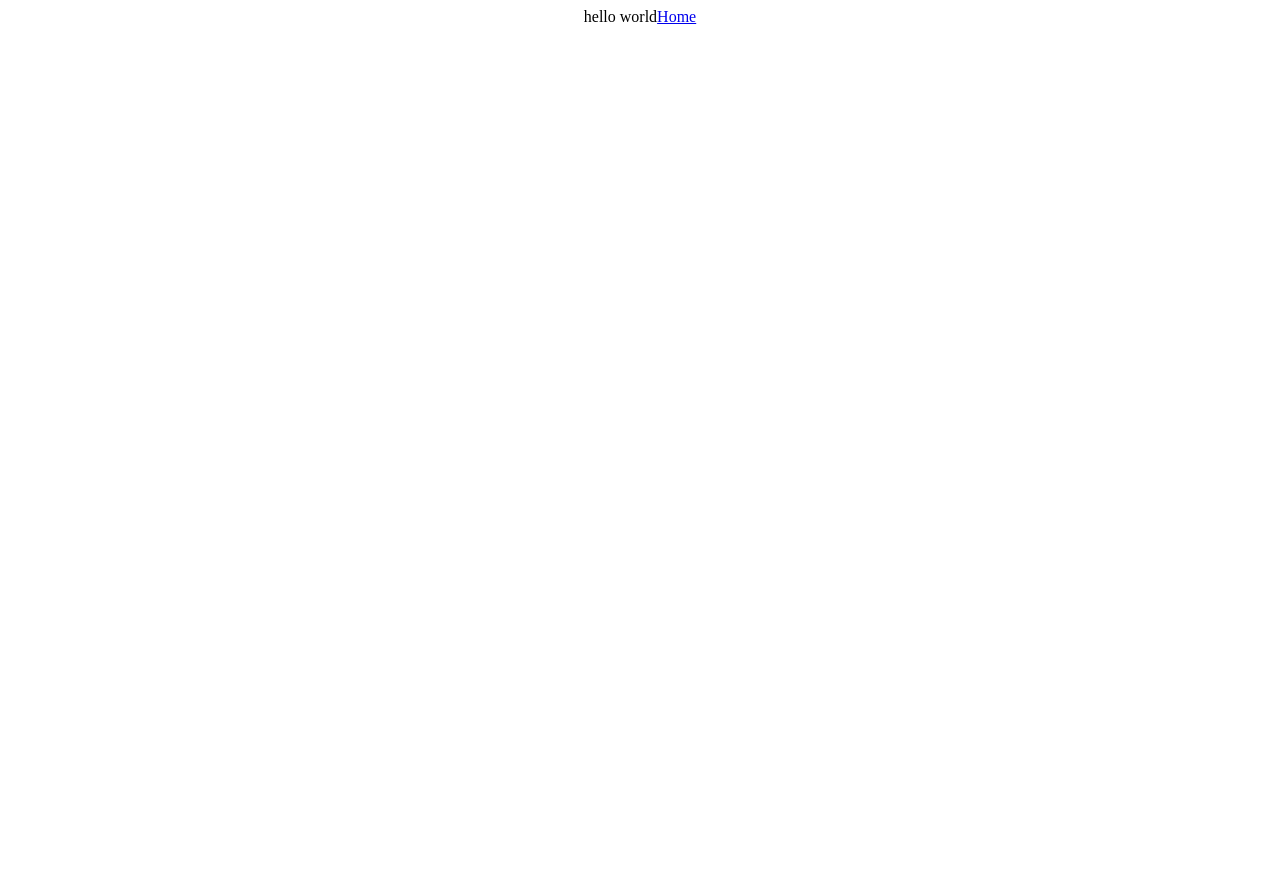
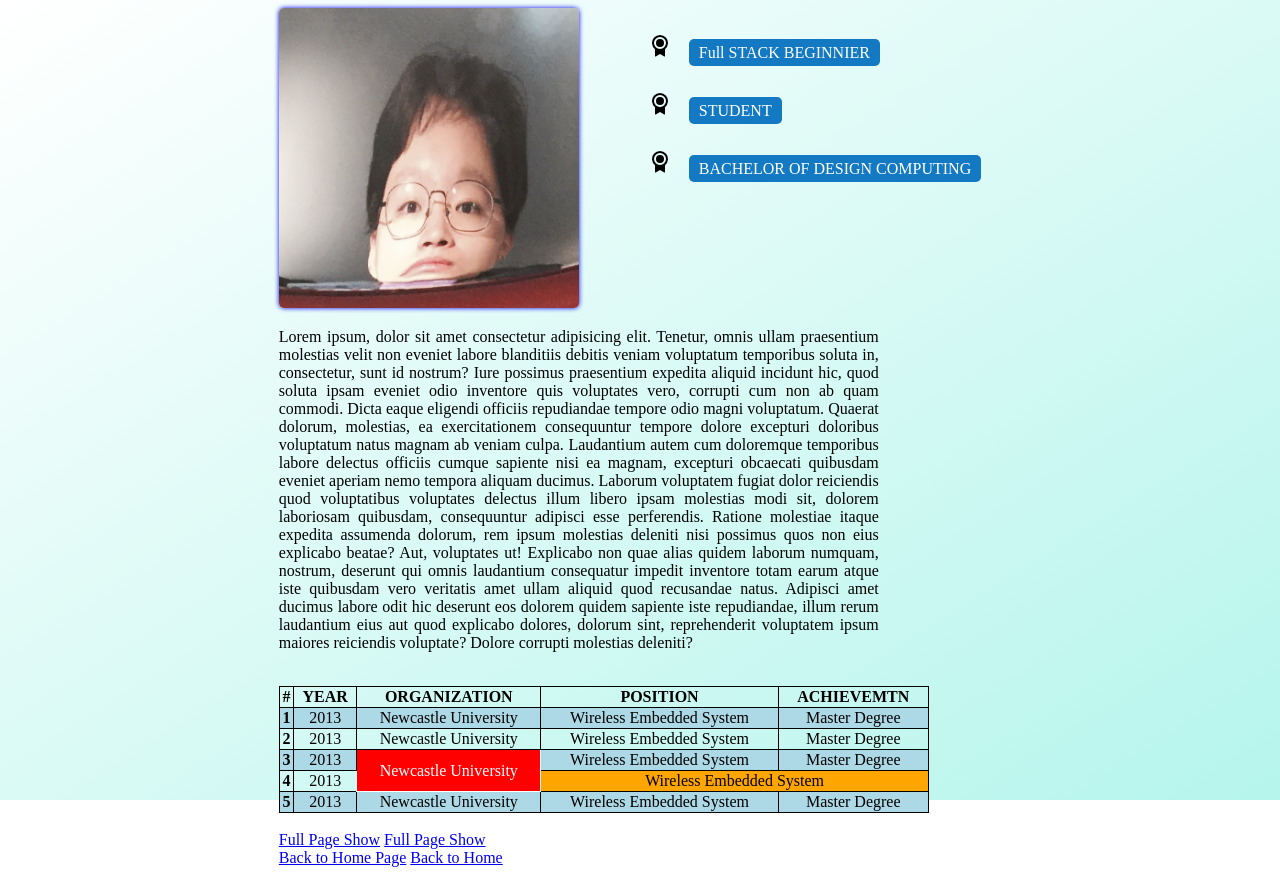
Before and after one commit to jaistiory/first_project_demo, a website built with Vite: page src/demo1/linkpage/aboutMe.html in a window 1280 px wide. Before the commit the page ends 800 px from the top, so only its background shows below. Built offline with nearby package versions, Linux system fonts and the light colour scheme.

Commit message:
Add aboutMe page
class date on 01/06/2023

```diff
--- a/src/demo1/linkpage/aboutMe.html
+++ b/src/demo1/linkpage/aboutMe.html
@@ -10,8 +10,96 @@
 </head>
 
 <body>
-  hello world
-  <a href="../hyperlinks.html">Home</a>
+  <div class="background"></div>
+ <main>
+  <header>
+    <a href="../hyperlinks.html">
+      <img src="headphoto.png" alt="headphoto">
+    </a>
+      <div>
+        <ul>
+          <li>
+            <span class="mySpan">Full STACK BEGINNIER</span>
+          </li>
+          <li>
+            <span class="mySpan">STUDENT</span>
+          </li>
+          <li>
+            <span class="mySpan">BACHELOR OF DESIGN COMPUTING</span>
+          </li>
+        </ul>
+      </div>
+  </header>
+    <p>
+      Lorem ipsum, dolor sit amet consectetur adipisicing elit. Tenetur, omnis ullam praesentium molestias velit non eveniet
+      labore blanditiis debitis veniam voluptatum temporibus soluta in, consectetur, sunt id nostrum? Iure possimus praesentium
+      expedita aliquid incidunt hic, quod soluta ipsam eveniet odio inventore quis voluptates vero, corrupti cum non ab quam commodi.
+      Dicta eaque eligendi officiis repudiandae tempore odio magni voluptatum. Quaerat dolorum, molestias, ea exercitationem consequuntur
+      tempore dolore excepturi doloribus voluptatum natus magnam ab veniam culpa. Laudantium autem cum doloremque temporibus labore delectus
+      officiis cumque sapiente nisi ea magnam, excepturi obcaecati quibusdam eveniet aperiam nemo tempora aliquam ducimus. Laborum voluptatem
+      fugiat dolor reiciendis quod voluptatibus voluptates delectus illum libero ipsam molestias modi sit, dolorem laboriosam quibusdam,
+      consequuntur adipisci esse perferendis. Ratione molestiae itaque expedita assumenda dolorum, rem ipsum molestias deleniti nisi possimus
+      quos non eius explicabo beatae? Aut, voluptates ut! Explicabo non quae alias quidem laborum numquam, nostrum, deserunt qui omnis laudantium
+      consequatur impedit inventore totam earum atque iste quibusdam vero veritatis amet ullam aliquid quod recusandae natus. Adipisci amet ducimus
+      labore odit hic deserunt eos dolorem quidem sapiente iste repudiandae, illum rerum laudantium eius aut quod explicabo dolores, dolorum sint,
+      reprehenderit voluptatem ipsum maiores reiciendis voluptate? Dolore corrupti molestias deleniti?
+    </p>
+    <br>
+    <table>
+      <thead>
+        <tr>
+          <th>#</th>
+          <th>Year</th>
+          <th>Organization</th>
+          <th>Position</th>
+          <th>Achievemtn</th>
+        </tr>
+        <tbody>
+          <tr class="table-blue">
+            <th scope="row">1</th>
+            <td>2013</td>
+            <td>Newcastle University</td>
+            <td>Wireless Embedded System</td>
+            <td>Master Degree</td>
+          </tr>
+          <tr>
+            <th scope="row">2</th>
+            <td>2013</td>
+            <td>Newcastle University</td>
+            <td>Wireless Embedded System</td>
+            <td>Master Degree</td>
+          </tr>
+          <tr class="table-blue">
+            <th scope="row">3</th>
+            <td>2013</td>
+            <td class="td-red" rowspan="2">Newcastle University</td>
+            <td>Wireless Embedded System</td>
+            <td>Master Degree</td>
+          </tr>
+          <tr>
+            <th scope="row">4</th>
+            <td>2013</td>
+            <td class="td-orange" colspan="2">Wireless Embedded System</td>
+          </tr>
+          <tr class="table-blue">
+            <th scope="row">5</th>
+            <td>2013</td>
+            <td>Newcastle University</td>
+            <td>Wireless Embedded System</td>
+            <td>Master Degree</td>
+          </tr>
+        </tbody>
+        <tfoot></tfoot>
+      </thead>
+     </table>
+     <br>
+     <a href="./headphoto.png">Full Page Show</a>
+     <a href="./headphoto.png" download>Full Page Show</a>
+     <br>
+     <a href="/src/demo1/hyperlinks.html">Back to Home Page</a>
+     <a href="../hyperlinks.html">Back to Home</a>
+ </main>
+
 </body>
 
 </html>
--- a/src/demo1/linkpage/linpage.css
+++ b/src/demo1/linkpage/linpage.css
@@ -3,7 +3,7 @@ body {
   justify-content: center;
 }
 
-.mySpan {
+ .mySpan {
   /* 外间距 */
   /* margin: 5px 0; */
   /* 内间距 */
@@ -37,8 +37,8 @@ header {
 }
 
 ul {
-  /* list-style: none; */
-  /* list-style-type: square; */
+   /* list-style: none;
+   list-style-type: square;  */
   list-style-image: url("./award-fill.svg");
 }
 
@@ -77,6 +77,15 @@ td {
   background-color: lightblue;
 }
 
+.td-red{
+  background-color: red;
+  color: white;
+}
+
+.td-orange{
+  background-color: orange;
+}
+
 thead th {
   text-transform: uppercase;
 }
```
